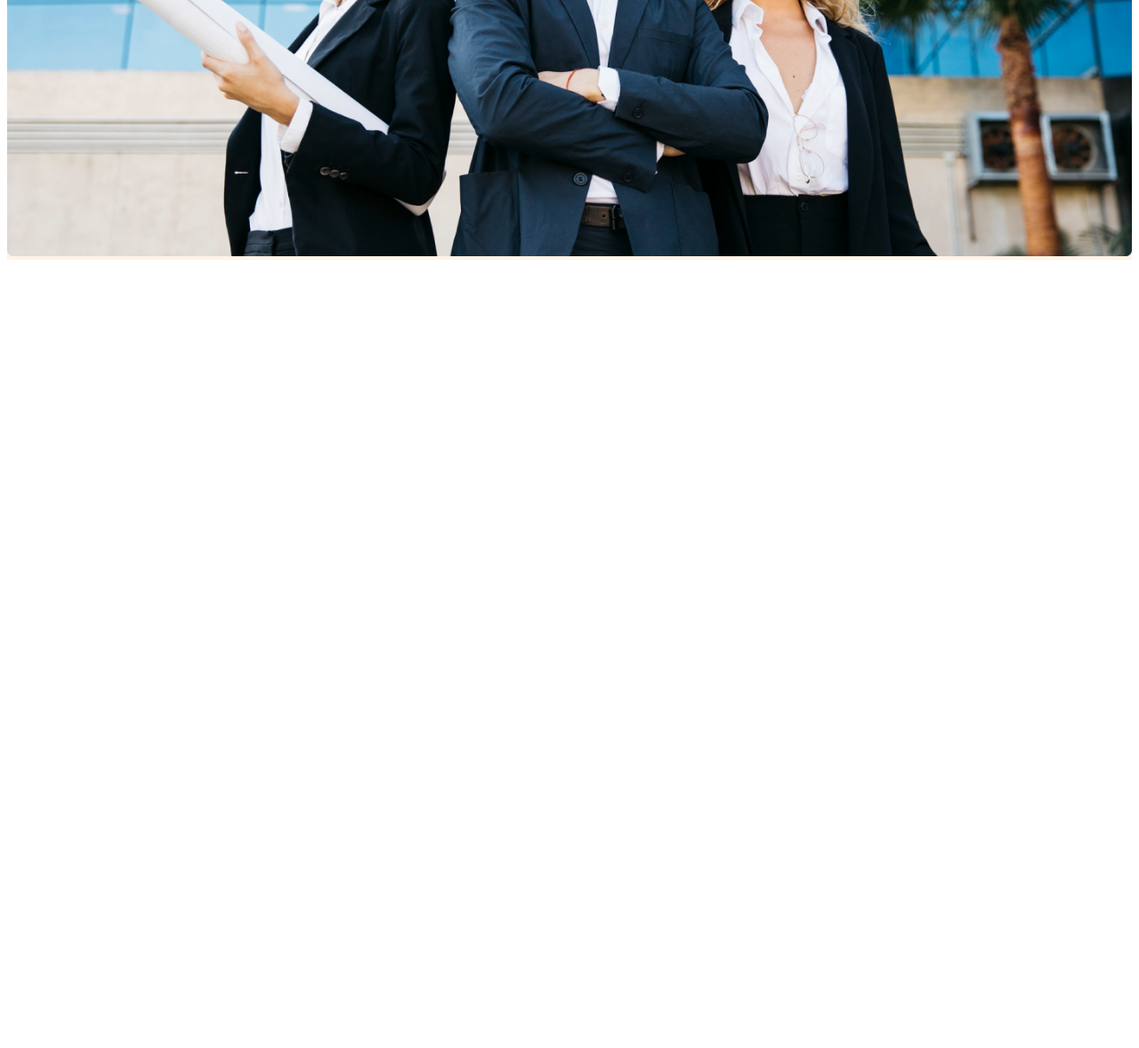
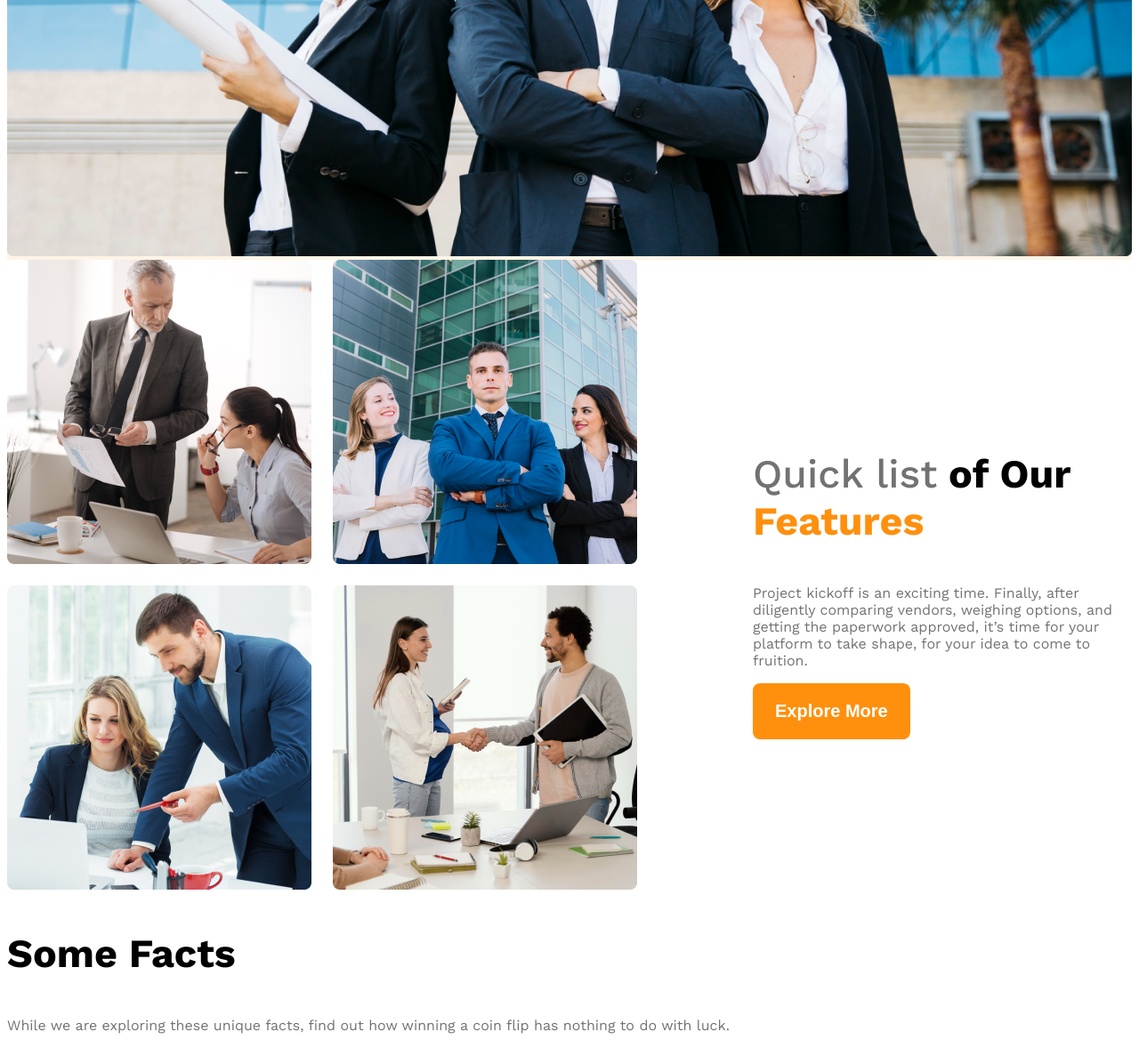
Before and after one commit to samiullahmamu/g3-artcitech, a plain HTML site: page index.html in a window 1280 px wide. Shown: the part 892-2070 px from the top of the page at 89% size. Before the commit the page ends 1192 px from the top, so only its background shows below. Drawn offline with nearby package versions, Linux system fonts and the light colour scheme.

Commit message:
teams section

```diff
--- a/index.html
+++ b/index.html
@@ -23,13 +23,39 @@
             Group of Architects
             </h1>
             <p class="banner-text">We are designers, planners, consultants and technical specialists working in a culture where thinkersthinkers, makersmakers and dreamersdreamers converge.</p>
-            <button class="btn-banner">Explore More</button>
+            <button class="btn-primary">Explore More</button>
         </div>
             <img class="banner-image" src="images/banner.png" alt="">
     </div>
    </header>
    <main>
+    <!-- teams section start -->
+      <section class="teams display-flex">
+           <div class="team-image-container">
+             <img src="images/team1.png" alt="two architect discussing about design">
+         <img src="images/team2.png" alt="">
+         <img src="images/team3.png" alt="">
+         <img src="images/team4.png" alt="">
 
+           </div>
+           <div class="our-features">
+                <h3 class="section-title">
+                   <span id="qucik-list" class="text-light-gray"> Quick list</span> <span >of Our</span> <span class="text-primary"> Features</span>
+                </h3>
+                <p class="feature-text text-light-gray">Project kickoff is an exciting time. Finally, after diligently comparing vendors, weighing options, and getting the paperwork approved, it’s time for your platform to take shape, for your idea to come to fruition.</p>
+                <button class="btn-primary">Explore More</button>
+
+           </div>
+      </section>
+      <!-- features  section start -->
+       <section>
+          <h3 class="section-title">Some Facts</h3>
+          <p class="text-light-gray">While we are exploring these unique facts, find out how winning a coin flip has nothing to do with luck.</p>
+       </section>
+       <!-- some facts -->
+        <section class="some-facts">
+
+        </section>
    </main>
    <footer>
 
--- a/styles/architects.css
+++ b/styles/architects.css
@@ -12,6 +12,9 @@
     .display-flex{
         display: flex;
     }
+    .text-primary{
+        color: #FF900E;
+    }
     .text-gray{
         color: #424242;
     }
@@ -21,7 +24,7 @@
     .bg-light{
         background-color: rgba(255, 144, 14, 0.1);
     }
-    .btn-banner{
+    .btn-primary{
         background-color: #FF900E;
         color: white ;
         padding: 20px 25px;
@@ -29,6 +32,17 @@
         font-weight: 600;
         border-radius: 8px;
         border: none;
+    }
+    .main{
+        max-width: 1440px;
+        margin: 0 auto;
+    }
+    .main > section{
+        margin-top: 130px;
+    }
+    .section-title{
+        font-size: 2.8rem;
+        font-weight: 700;
     }
 
 /* header styles */
@@ -70,10 +84,47 @@
 .banner-image{
          width: 100%;
 }
+/* team and feature related styles */
+
+.teams{
+    align-items: center;
+}
+.team-image-container{
+    display: grid;
+    grid-template-columns: repeat(2, 1fr);
+    gap: 24px;
+
+}
+.our-features{
+   margin-left:  130px;
+   max-width: 530px;
+}
+
+#qucik-list{
+    font-weight: 500;
+}
+
 /* responsiv-midea-quary */
 
     @media screen and (max-width:576px) {
-        .navbar, .nav-link{
+        .navbar,
+        .nav-link,
+        .teams{
             flex-direction: column;
         }
+        .team-image-container{
+            grid-template-columns: repeat(1,1fr);
+        }
+        .our-features{
+            margin-left: 20px;
+        }
     }
+    /* meadium size device */
+    @media screen and (min-width: 576px) and (max-width: 992px) {
+         .teams   {
+        flex-direction: column;
+         }
+         .our-features{
+            margin: 50px auto;
+         }
+    }
```
